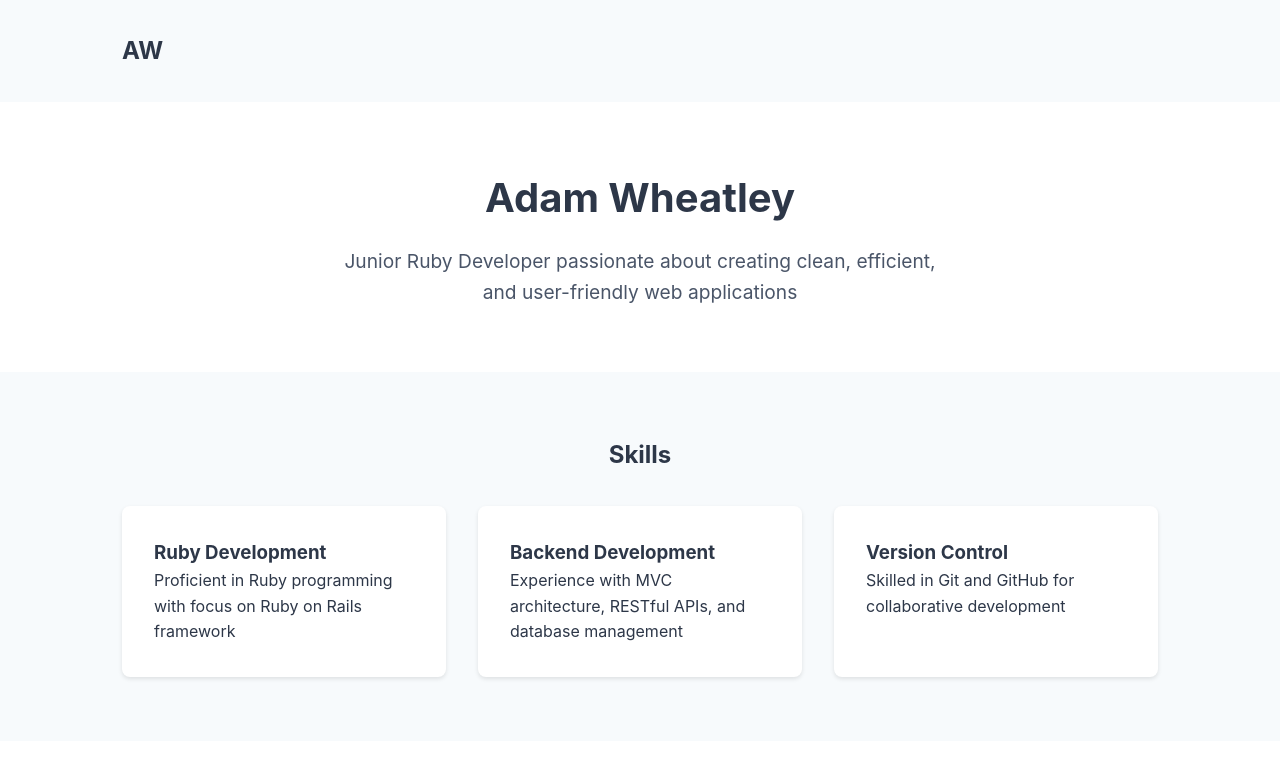
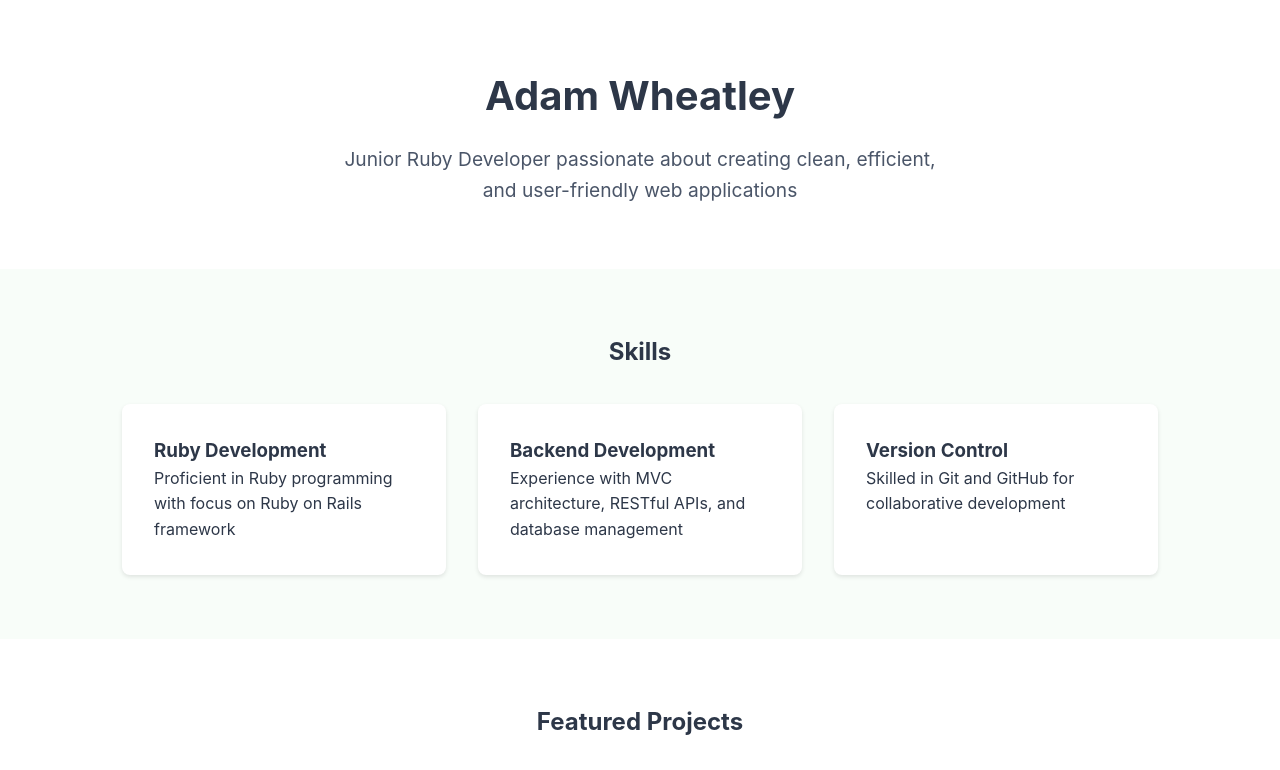
Before and after one commit to A-Wheeto/A-Wheeto.github.io, a plain HTML site: page index.html in a window 1280 px wide. Shown: the top 770 px of the page. Drawn offline with nearby package versions, Linux system fonts and the light colour scheme.

Commit message:
Remove header and change colour

```diff
--- a/index.html
+++ b/index.html
@@ -10,7 +10,7 @@
             --primary: #E53E3E;
             --text: #2D3748;
             --bg: #FFFFFF;
-            --secondary-bg: #F7FAFC;
+            --secondary-bg: #f8fdf9;
         }
 
         * {
@@ -137,14 +137,6 @@
     </style>
 </head>
 <body>
-    <header>
-        <div class="container">
-            <nav>
-                <h1>AW</h1>
-            </nav>
-        </div>
-    </header>
-
     <section class="hero">
         <div class="container">
             <h1>Adam Wheatley</h1>
```
